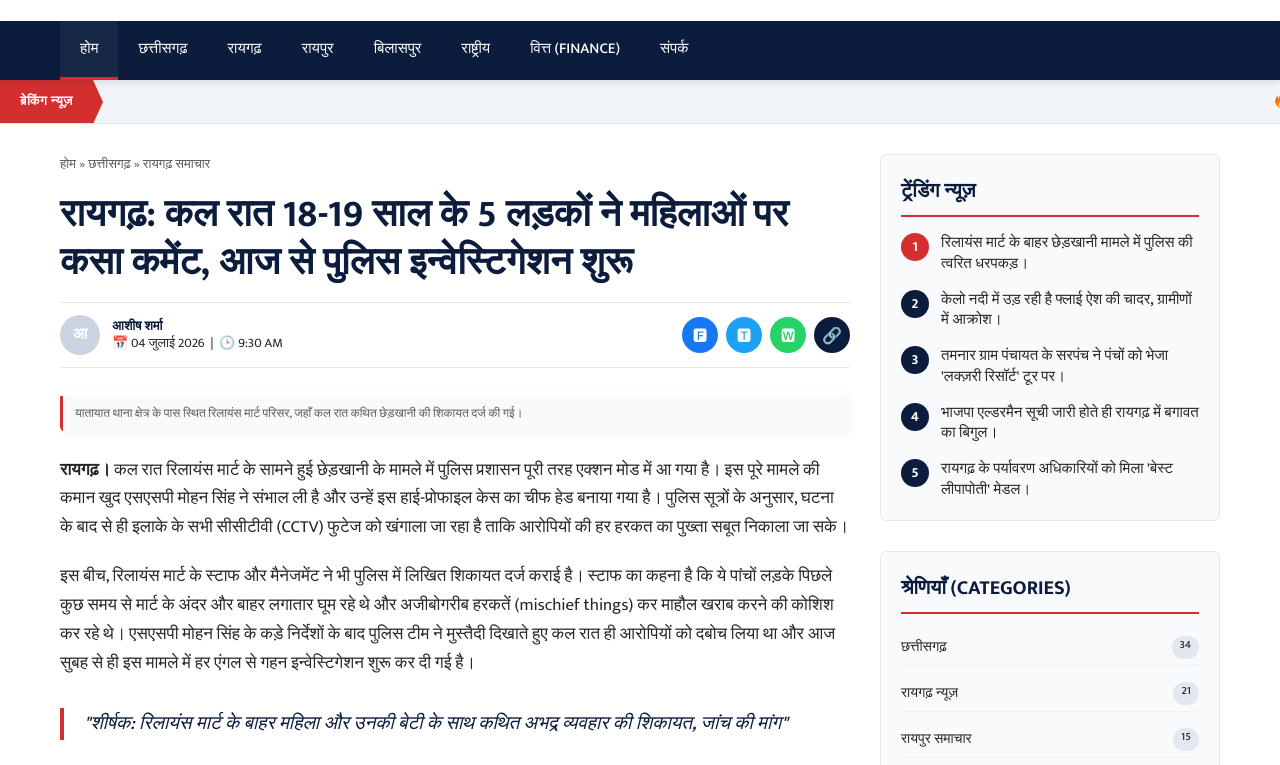
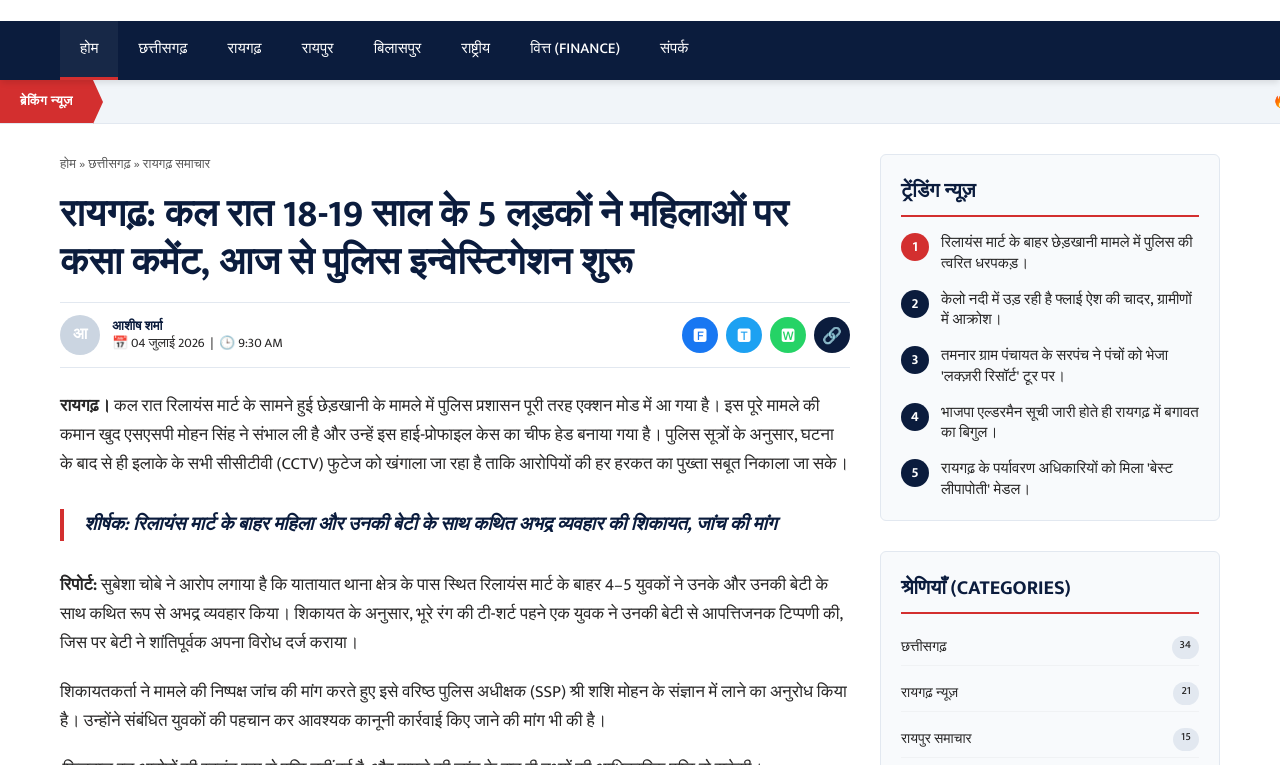
Before and after one commit to AadarshSoni24/RIG24, a plain HTML site: page index.html in a window 1280 px wide. Shown: the part 180-945 px from the top of the page. Drawn offline with Linux system fonts and the light colour scheme.

Commit message:
Update first news article with the official report and remove mischief details

```diff
--- a/index.html
+++ b/index.html
@@ -100,26 +100,14 @@
           </div>
         </header>
 
-        <figure class="hero-article-image">
-
-          <figcaption>यातायात थाना क्षेत्र के पास स्थित रिलायंस मार्ट परिसर, जहाँ कल रात कथित छेड़खानी की शिकायत दर्ज की
-            गई।</figcaption>
-        </figure>
-
         <div class="article-body-content">
           <p><strong>रायगढ़।</strong> कल रात रिलायंस मार्ट के सामने हुई छेड़खानी के मामले में पुलिस प्रशासन पूरी तरह
             एक्शन मोड में आ गया है। इस पूरे मामले की कमान खुद एसएसपी मोहन सिंह ने संभाल ली है और उन्हें इस हाई-प्रोफाइल
             केस का चीफ हेड बनाया गया है। पुलिस सूत्रों के अनुसार, घटना के बाद से ही इलाके के सभी सीसीटीवी (CCTV) फुटेज
             को खंगाला जा रहा है ताकि आरोपियों की हर हरकत का पुख्ता सबूत निकाला जा सके।</p>
 
-          <p>इस बीच, रिलायंस मार्ट के स्टाफ और मैनेजमेंट ने भी पुलिस में लिखित शिकायत दर्ज कराई है। स्टाफ का कहना है कि
-            ये पांचों लड़के पिछले कुछ समय से मार्ट के अंदर और बाहर लगातार घूम रहे थे और अजीबोगरीब हरकतें (mischief
-            things) कर माहौल खराब करने की कोशिश कर रहे थे। एसएसपी मोहन सिंह के कड़े निर्देशों के बाद पुलिस टीम ने
-            मुस्तैदी दिखाते हुए कल रात ही आरोपियों को दबोच लिया था और आज सुबह से ही इस मामले में हर एंगल से गहन
-            इन्वेस्टिगेशन शुरू कर दी गई है।</p>
-
           <blockquote>
-            "शीर्षक: रिलायंस मार्ट के बाहर महिला और उनकी बेटी के साथ कथित अभद्र व्यवहार की शिकायत, जांच की मांग"
+            <strong>शीर्षक: रिलायंस मार्ट के बाहर महिला और उनकी बेटी के साथ कथित अभद्र व्यवहार की शिकायत, जांच की मांग</strong>
           </blockquote>
 
           <p><strong>रिपोर्ट:</strong> सुबेशा चोबे ने आरोप लगाया है कि यातायात थाना क्षेत्र के पास स्थित रिलायंस मार्ट
```
